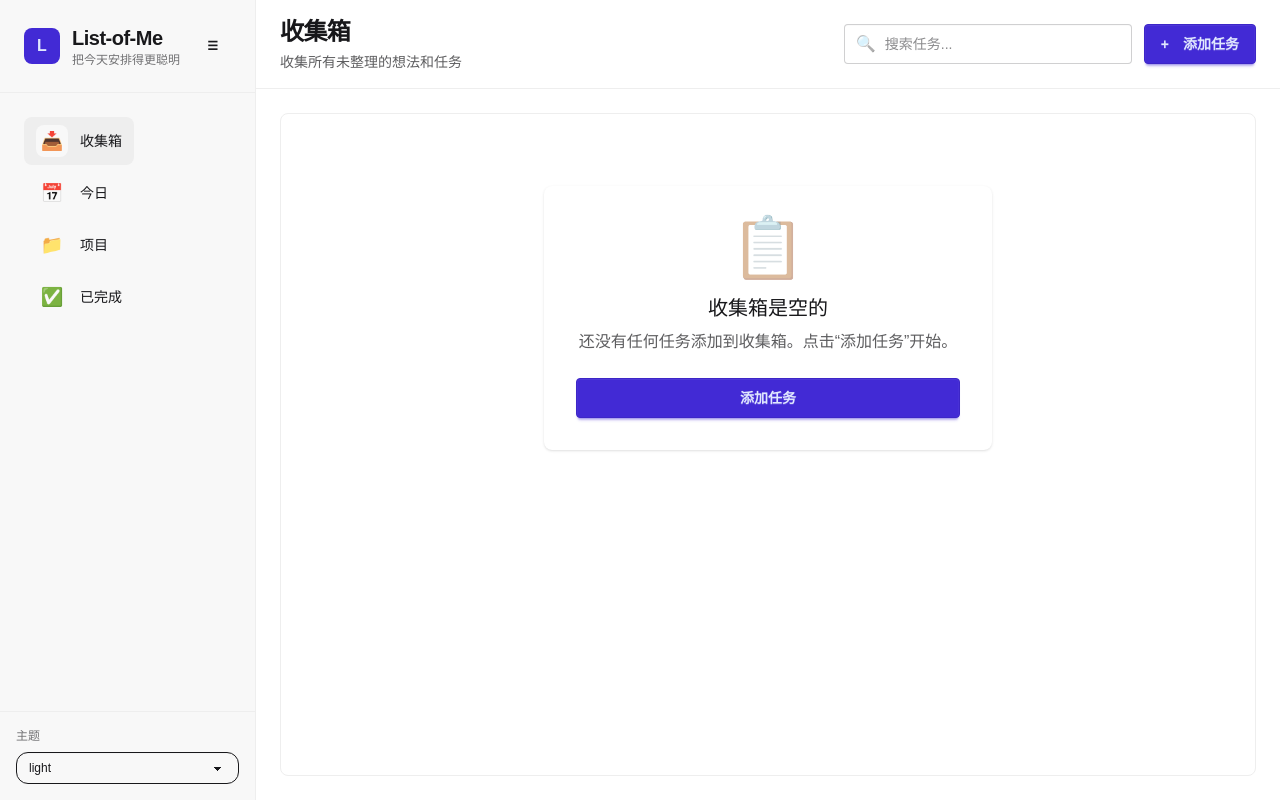
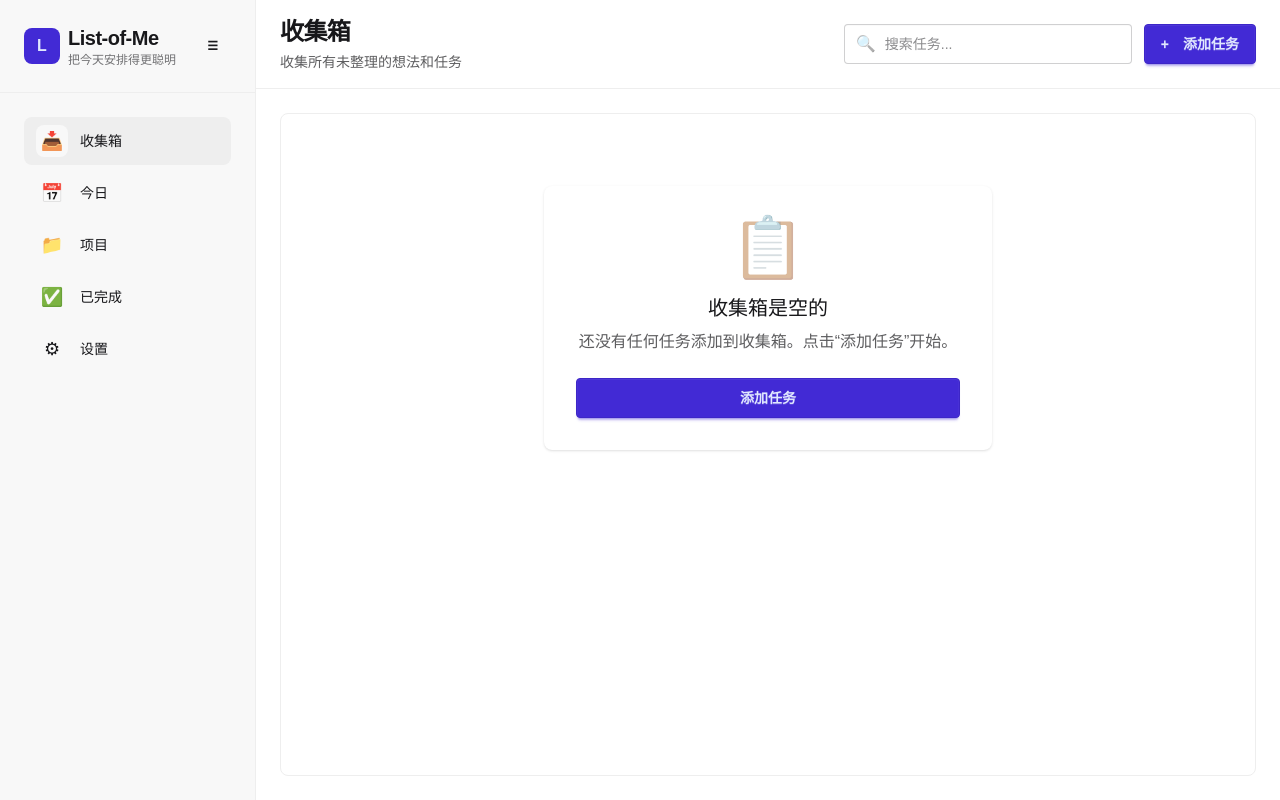
Before and after one commit to woruo03/list-of-me, a Vue app: page /inbox in a window 1280 px wide. Built offline with nearby package versions, Linux system fonts and the light colour scheme.

Commit message:
Feat: 添加设置页面及优化导航布局

```diff
--- a/src/components/layout/MainLayout.vue
+++ b/src/components/layout/MainLayout.vue
@@ -17,6 +17,7 @@
       <router-link class="text-base-content/60" to="/today">📅<span class="btm-nav-label">今日</span></router-link>
       <router-link class="text-base-content/60" to="/projects">📁<span class="btm-nav-label">项目</span></router-link>
       <router-link class="text-base-content/60" to="/completed">✅<span class="btm-nav-label">完成</span></router-link>
+      <router-link class="text-base-content/60" to="/settings">⚙<span class="btm-nav-label">设置</span></router-link>
     </nav>
 
     <Modal
--- a/src/components/layout/NavItem.vue
+++ b/src/components/layout/NavItem.vue
@@ -1,8 +1,8 @@
 <template>
-  <li>
+  <li class="w-full">
     <router-link
       :to="to"
-      class="flex items-center justify-between px-3 py-2 rounded-lg hover:bg-base-300 transition-colors"
+      class="flex w-full items-center justify-between px-3 py-2 rounded-lg hover:bg-base-300 transition-colors"
       :class="{ 'bg-base-300': isActive }"
     >
       <div class="flex items-center gap-3">
--- a/src/components/layout/Sidebar.vue
+++ b/src/components/layout/Sidebar.vue
@@ -1,42 +1,34 @@
 <template>
   <aside
-    class="bg-base-200 border-r border-base-300 flex flex-col transition-all duration-200"
+    class="bg-base-200 border-r border-base-300 flex flex-col duration-200 transition-[width] overflow-hidden"
     :class="sidebarClass"
   >
-    <div class="p-6 border-b border-base-300 flex items-center justify-between">
-      <div class="flex items-center gap-3">
+    <div
+      class="border-b border-base-300 flex items-center justify-between"
+      :class="uiStore.sidebarCollapsed ? 'p-3' : 'p-6'"
+    >
+      <div class="flex items-center gap-2 min-w-0">
         <div class="w-9 h-9 bg-primary rounded-lg flex items-center justify-center">
           <span class="text-primary-content font-bold">L</span>
         </div>
-        <div v-if="!uiStore.sidebarCollapsed">
+        <div v-if="!uiStore.sidebarCollapsed" class="min-w-0">
           <h1 class="text-xl font-bold tracking-tight">List-of-Me</h1>
-          <p class="text-xs text-base-content/60">把今天安排得更聪明</p>
+          <p class="text-xs text-base-content/60 whitespace-nowrap">把今天安排得更聪明</p>
         </div>
       </div>
-      <button class="btn btn-ghost btn-sm" @click="uiStore.toggleSidebar">☰</button>
+      <button class="btn btn-ghost btn-sm flex-shrink-0" @click="uiStore.toggleSidebar">☰</button>
     </div>
 
     <nav class="flex-1 p-4">
-      <ul class="menu menu-md gap-1">
+      <ul class="menu menu-md gap-1 w-full">
         <NavItem icon="📥" label="收集箱" to="/inbox" :collapsed="uiStore.sidebarCollapsed" />
         <NavItem icon="📅" label="今日" to="/today" :collapsed="uiStore.sidebarCollapsed" />
         <NavItem icon="📁" label="项目" to="/projects" :collapsed="uiStore.sidebarCollapsed" />
         <NavItem icon="✅" label="已完成" to="/completed" :collapsed="uiStore.sidebarCollapsed" />
+        <NavItem icon="⚙" label="设置" to="/settings" :collapsed="uiStore.sidebarCollapsed" />
       </ul>
     </nav>
 
-    <div class="p-4 border-t border-base-300">
-      <div v-if="!uiStore.sidebarCollapsed" class="text-xs text-base-content/60 mb-2">主题</div>
-      <select
-        class="select select-bordered select-sm w-full"
-        :value="uiStore.theme"
-        @change="handleThemeChange"
-      >
-        <option v-for="theme in themes" :key="theme" :value="theme">
-          {{ theme }}
-        </option>
-      </select>
-    </div>
   </aside>
 </template>
 
@@ -44,19 +36,12 @@
 import { computed } from 'vue'
 import NavItem from './NavItem.vue'
 import { useUIStore } from '@/stores/uiStore'
-import { DAISYUI_THEMES } from '@/utils/constants'
-
 const uiStore = useUIStore()
-const themes = DAISYUI_THEMES
 
 const sidebarClass = computed(() => {
-  return uiStore.sidebarCollapsed ? 'w-20' : 'w-64'
+  return uiStore.sidebarCollapsed ? 'w-24 min-w-[6rem]' : 'w-64 min-w-[16rem]'
 })
 
-const handleThemeChange = (event: Event) => {
-  const target = event.target as HTMLSelectElement
-  uiStore.setTheme(target.value)
-}
 </script>
 
 <style scoped>
--- a/src/router/index.ts
+++ b/src/router/index.ts
@@ -36,6 +36,12 @@ const routes: RouteRecordRaw[] = [
     component: () => import('@/views/CompletedView.vue'),
     meta: { title: '已完成' },
   },
+  {
+    path: '/settings',
+    name: 'Settings',
+    component: () => import('@/views/SettingsView.vue'),
+    meta: { title: '设置' },
+  },
 ]
 
 const router = createRouter({
--- /dev/null
+++ b/src/views/SettingsView.vue
@@ -0,0 +1,55 @@
+<template>
+  <div class="settings-view">
+    <div class="grid grid-cols-1 lg:grid-cols-2 gap-6">
+      <div class="card card-bordered bg-base-100">
+        <div class="card-body">
+          <h2 class="card-title text-lg">主题</h2>
+          <SelectMenu v-model="themeValue" :options="themeOptions" preview-type="theme" />
+        </div>
+      </div>
+
+      <div class="card card-bordered bg-base-100 lg:col-span-1">
+        <div class="card-body">
+          <div class="flex items-center justify-between">
+            <h2 class="card-title text-lg">字体大小</h2>
+            <span class="text-sm text-base-content/60">{{ uiStore.fontSize }}px</span>
+          </div>
+          <SelectMenu v-model="fontSizeValue" :options="fontSizeOptions" />
+        </div>
+      </div>
+
+    </div>
+  </div>
+</template>
+
+<script setup lang="ts">
+import { computed } from 'vue'
+import SelectMenu from '@/components/ui/SelectMenu.vue'
+import { useUIStore } from '@/stores/uiStore'
+import { DAISYUI_THEMES, FONT_SIZES } from '@/utils/constants'
+
+const uiStore = useUIStore()
+
+const themeOptions = DAISYUI_THEMES.map((theme) => ({ label: theme, value: theme }))
+const fontSizeOptions = FONT_SIZES.map((size) => ({ label: `${size}px`, value: size }))
+const themeValue = computed({
+  get: () => uiStore.theme,
+  set: (value: string | number | null | undefined) => {
+    if (typeof value === 'string') uiStore.setTheme(value)
+  },
+})
+
+const fontSizeValue = computed({
+  get: () => uiStore.fontSize,
+  set: (value: string | number | null | undefined) => {
+    if (typeof value === 'number') uiStore.setFontSize(value)
+  },
+})
+
+</script>
+
+<style scoped>
+.settings-view {
+  width: 100%;
+}
+</style>
```
